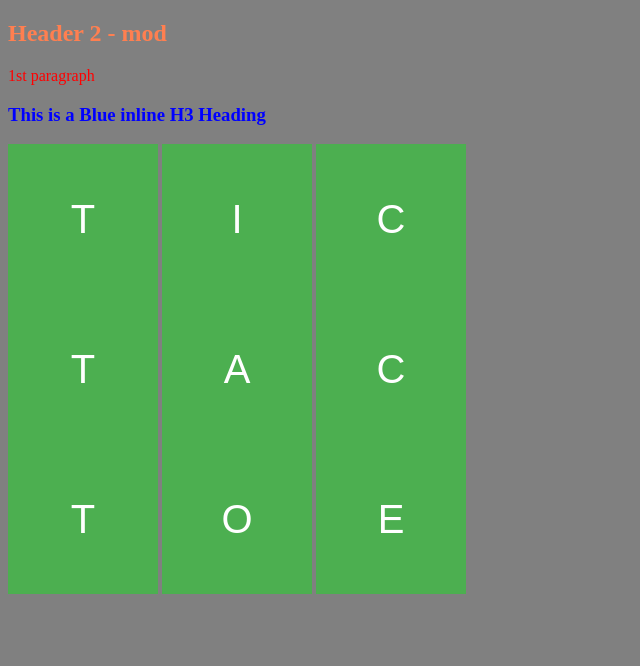
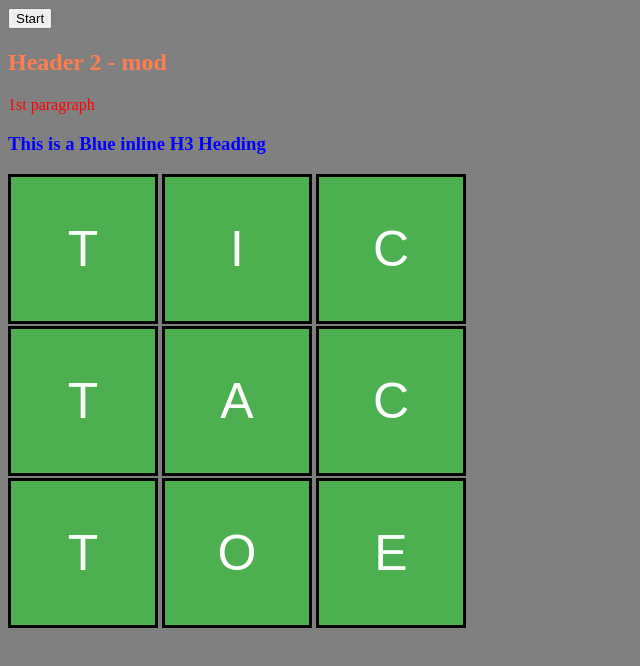
Before and after one commit to djbahool/djbahool.github.io, a plain HTML site: page index.html in a window 1280 px wide. Shown: the whole page, without its empty margins (0-640 px from the left). Drawn offline with nearby package versions, Linux system fonts and the light colour scheme.

Commit message:
start button

```diff
--- a/index.html
+++ b/index.html
@@ -14,6 +14,7 @@
 </head>
 <body>
    <!-- <img src="./background.jpg"> -->
+    <button id="start" type=button>Start</button>
     <h2>Header 2 - mod</h2>
     <p>1st paragraph</p>
     <h3 style="color:blue;">This is a Blue inline H3 Heading</h3>
--- a/scripts.js
+++ b/scripts.js
@@ -1,9 +1,9 @@
 console.log("js running");
 $('button').toggleClass('blue');
-function f1() {
-    $('button').html(0);
+function startGame() {
+    $('#start').html('Re-Start');
 }
-$('button').click(f1);
+$('#start').click(startGame);
 
 for (let index = 0; index < array.length; index++) {
     const element = array[index];
--- a/styles.css
+++ b/styles.css
@@ -1,15 +1,26 @@
 .button {
     background-color: #4CAF50; /* Green */
-    border: none;
+    border: solid black;
     color: white;
-    padding: 15px 32px;
+    padding: 15px 15px;
     text-align: center;
     text-decoration: none;
     display: inline-block;
-    font-size: 40px;
+    font-size: 50px;
     width: 150px;
     height: 150px;
+    margin-top: 1px;
+    margin-bottom: 1px;
+    margin-left: 0px;
+    margin-right: 0px;
+    transition-duration: 0.4s;
   }
+
+  .button:hover {
+    background-color: blue;
+    color: white;
+  }
+
   p, h2 {
     color: coral;
   }
```
